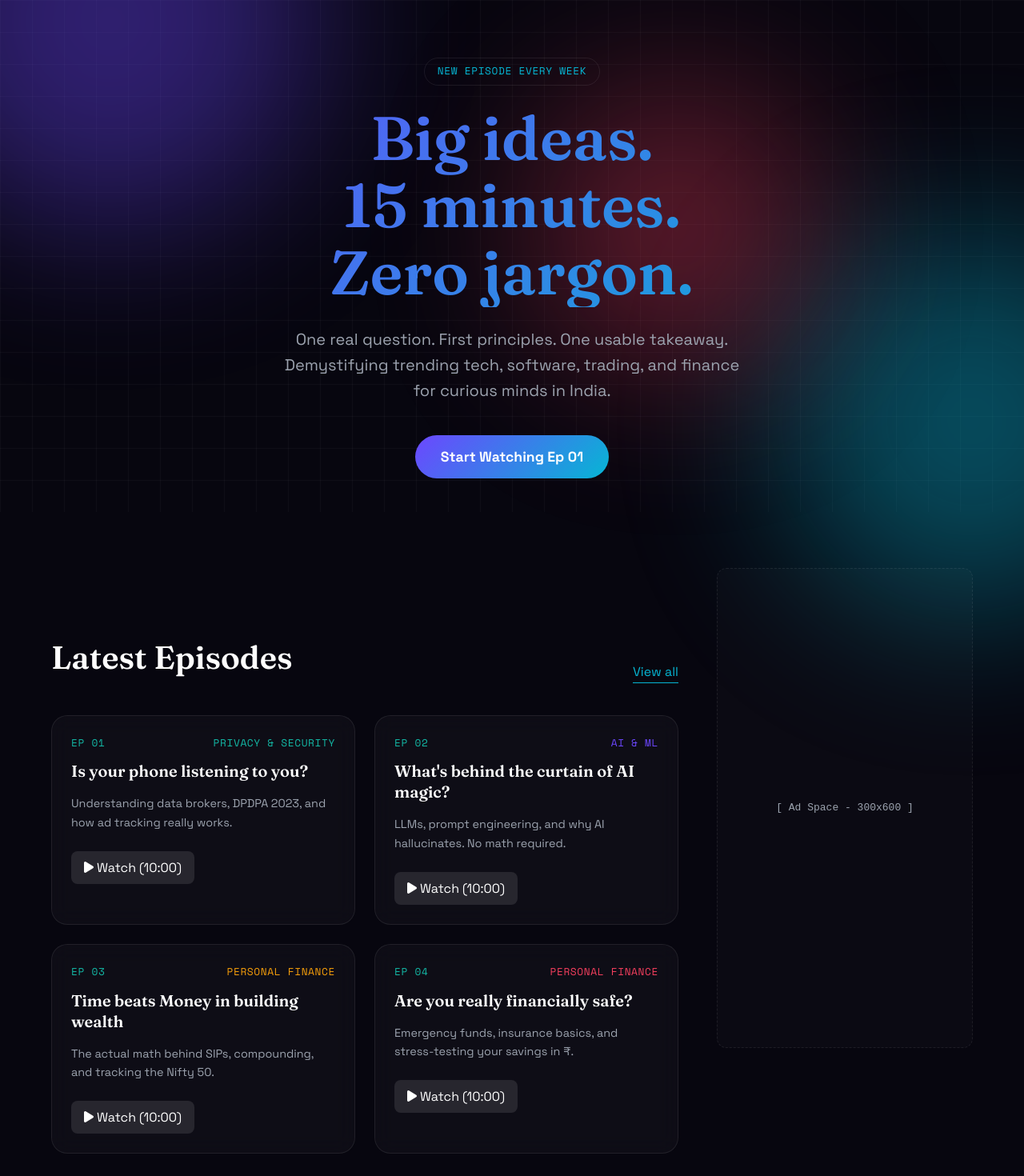
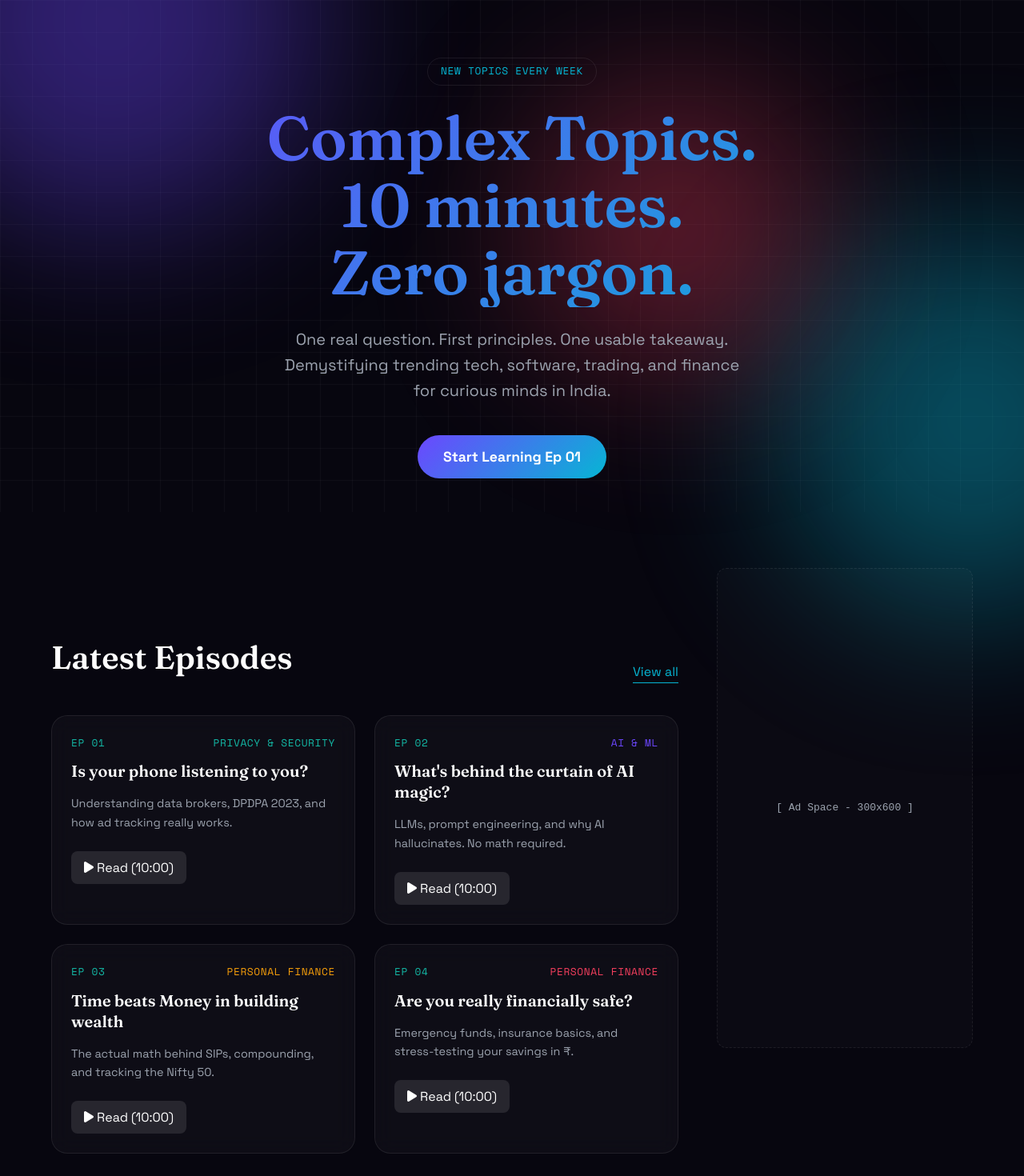
Before and after one commit to Kinet-Labs-Organization/simplified-with-suman, a React (Vite) app: page / in a window 1280 px wide. Shown: the part 160-1630 px from the top of the page at 80% size. Built offline with nearby package versions, Linux system fonts and the light colour scheme.

Commit message:
first commits

```diff
--- a/AllEpisodes.jsx
+++ b/AllEpisodes.jsx
@@ -28,7 +28,7 @@ const AllEpisodes = () => {
                             </div>
                             <h3 className="ep-title">Is your phone listening to you?</h3>
                             <p style={{color: 'var(--text-muted)', fontSize: '0.9rem', marginBottom: '24px'}}>Understanding data brokers, DPDPA 2023, and how ad tracking really works.</p>
-                            <Link to="/is-your-phone-listening-to-you" className="play-btn"><i className="fa-solid fa-play"></i> Watch (10:00)</Link>
+                            <Link to="/is-your-phone-listening-to-you" className="play-btn"><i className="fa-solid fa-play"></i> Read (10:00)</Link>
                         </div>
 
                         <div className="glass-card">
@@ -38,7 +38,7 @@ const AllEpisodes = () => {
                             </div>
                             <h3 className="ep-title">What's behind the curtain of AI magic?</h3>
                             <p style={{color: 'var(--text-muted)', fontSize: '0.9rem', marginBottom: '24px'}}>LLMs, prompt engineering, and why AI hallucinates. No math required.</p>
-                            <Link to="/episode/2" className="play-btn"><i className="fa-solid fa-play"></i> Watch (10:00)</Link>
+                            <Link to="/episode/2" className="play-btn"><i className="fa-solid fa-play"></i> Read (10:00)</Link>
                         </div>
 
                         <div className="glass-card">
@@ -48,7 +48,7 @@ const AllEpisodes = () => {
                             </div>
                             <h3 className="ep-title">Time beats Money in building wealth</h3>
                             <p style={{color: 'var(--text-muted)', fontSize: '0.9rem', marginBottom: '24px'}}>The actual math behind SIPs, compounding, and tracking the Nifty 50.</p>
-                            <Link to="/episode/3" className="play-btn"><i className="fa-solid fa-play"></i> Watch (10:00)</Link>
+                            <Link to="/episode/3" className="play-btn"><i className="fa-solid fa-play"></i> Read (10:00)</Link>
                         </div>
 
                         <div className="glass-card">
@@ -58,7 +58,7 @@ const AllEpisodes = () => {
                             </div>
                             <h3 className="ep-title">Are you really financially safe?</h3>
                             <p style={{color: 'var(--text-muted)', fontSize: '0.9rem', marginBottom: '24px'}}>Emergency funds, insurance basics, and stress-testing your savings in ₹.</p>
-                            <Link to="/episode/4" className="play-btn"><i className="fa-solid fa-play"></i> Watch (10:00)</Link>
+                            <Link to="/episode/4" className="play-btn"><i className="fa-solid fa-play"></i> Read (10:00)</Link>
                         </div>
                     </div>
                 </div>
--- a/Footer.jsx
+++ b/Footer.jsx
@@ -42,8 +42,8 @@ const Footer = () => {
             </div>
 
             <div className="legal-text">
-                <p>&copy; 2026 Suman Mandal. All rights reserved. Made in Kolkata, India.</p>
-                <p style={{marginTop: '8px'}}>Disclaimer: Content provided on SWS is for educational purposes only and does not constitute financial or investment advice. Always consult with a SEBI-registered advisor before making investment decisions.</p>
+                <p>&copy; 2026 Simplified with Suman. All rights reserved. Made in India with Love.</p>
+                <p style={{marginTop: '8px'}}>Disclaimer: Content provided on SWS is for educational and awareness purposes only</p>
             </div>
         </footer>
     );
--- a/Home.jsx
+++ b/Home.jsx
@@ -9,10 +9,10 @@ const Home = () => {
         <main>
             <section id="home" className="hero container">
                 <div>
-                    <div className="badge mono">New Episode Every Week</div>
-                    <h1>Big ideas.<br/>15 minutes.<br/>Zero jargon.</h1>
+                    <div className="badge mono">New Topics Every Week</div>
+                    <h1>Complex Topics.<br/>10 minutes.<br/>Zero jargon.</h1>
                     <p>One real question. First principles. One usable takeaway. Demystifying trending tech, software, trading, and finance for curious minds in India.</p>
-                    <button className="cta-btn" style={{margin: '0 auto', fontSize: '1.1rem', padding: '16px 32px'}}>Start Watching Ep 01</button>
+                    <button className="cta-btn" style={{margin: '0 auto', fontSize: '1.1rem', padding: '16px 32px'}}>Start Learning Ep 01</button>
                 </div>
             </section>
 
@@ -32,7 +32,7 @@ const Home = () => {
                                 </div>
                                 <h3 className="ep-title">Is your phone listening to you?</h3>
                                 <p style={{color: 'var(--text-muted)', fontSize: '0.9rem', marginBottom: '24px'}}>Understanding data brokers, DPDPA 2023, and how ad tracking really works.</p>
-                                <Link to="/is-your-phone-listening-to-you" className="play-btn" style={{display:'inline-block', textDecoration:'none'}}><i className="fa-solid fa-play"></i> Watch (10:00)</Link>
+                                <Link to="/is-your-phone-listening-to-you" className="play-btn" style={{display:'inline-block', textDecoration:'none'}}><i className="fa-solid fa-play"></i> Read (10:00)</Link>
                             </div>
 
                             <div className="glass-card">
@@ -42,7 +42,7 @@ const Home = () => {
                                 </div>
                                 <h3 className="ep-title">What's behind the curtain of AI magic?</h3>
                                 <p style={{color: 'var(--text-muted)', fontSize: '0.9rem', marginBottom: '24px'}}>LLMs, prompt engineering, and why AI hallucinates. No math required.</p>
-                                <Link to="/episode/2" className="play-btn" style={{display:'inline-block', textDecoration:'none'}}><i className="fa-solid fa-play"></i> Watch (10:00)</Link>
+                                <Link to="/episode/2" className="play-btn" style={{display:'inline-block', textDecoration:'none'}}><i className="fa-solid fa-play"></i> Read (10:00)</Link>
                             </div>
 
                             <div className="glass-card">
@@ -52,7 +52,7 @@ const Home = () => {
                                 </div>
                                 <h3 className="ep-title">Time beats Money in building wealth</h3>
                                 <p style={{color: 'var(--text-muted)', fontSize: '0.9rem', marginBottom: '24px'}}>The actual math behind SIPs, compounding, and tracking the Nifty 50.</p>
-                                <Link to="/episode/3" className="play-btn" style={{display:'inline-block', textDecoration:'none'}}><i className="fa-solid fa-play"></i> Watch (10:00)</Link>
+                                <Link to="/episode/3" className="play-btn" style={{display:'inline-block', textDecoration:'none'}}><i className="fa-solid fa-play"></i> Read (10:00)</Link>
                             </div>
 
                             <div className="glass-card">
@@ -62,7 +62,7 @@ const Home = () => {
                                 </div>
                                 <h3 className="ep-title">Are you really financially safe?</h3>
                                 <p style={{color: 'var(--text-muted)', fontSize: '0.9rem', marginBottom: '24px'}}>Emergency funds, insurance basics, and stress-testing your savings in ₹.</p>
-                                <Link to="/episode/4" className="play-btn" style={{display:'inline-block', textDecoration:'none'}}><i className="fa-solid fa-play"></i> Watch (10:00)</Link>
+                                <Link to="/episode/4" className="play-btn" style={{display:'inline-block', textDecoration:'none'}}><i className="fa-solid fa-play"></i> Read (10:00)</Link>
                             </div>
                         </div>
                     </section>
--- a/IsYourPhoneListeningToYou.jsx
+++ b/IsYourPhoneListeningToYou.jsx
@@ -23,13 +23,13 @@ const IsYourPhoneListeningToYou = () => {
                             <p style={{ color: 'var(--text-muted)', fontSize: '1.2rem' }}>We pull back the curtain on data brokers, DPDPA 2023, and the "digital magic" behind ad tracking.</p>
                         </header>
 
-                        {/* Video Player Placeholder */}
-                        <div style={{ width: '100%', aspectRatio: '16/9', background: 'rgba(0,0,0,0.3)', borderRadius: '16px', display: 'flex', alignItems: 'center', justifyContent: 'center', margin: '40px 0 48px 0', border: '1px solid var(--glass-border)' }}>
+                        {/* Video Player Placeholder - To be implemented */}
+                        {/* <div style={{ width: '100%', aspectRatio: '16/9', background: 'rgba(0,0,0,0.3)', borderRadius: '16px', display: 'flex', alignItems: 'center', justifyContent: 'center', margin: '40px 0 48px 0', border: '1px solid var(--glass-border)' }}>
                             <div style={{ textAlign: 'center' }}>
                                 <i className="fa-solid fa-play-circle" style={{ fontSize: '4rem', color: 'var(--cyan)', marginBottom: '16px', cursor: 'pointer' }}></i>
                                 <p style={{ color: 'var(--text-muted)' }}>Watch the full explanation (10:00)</p>
                             </div>
-                        </div>
+                        </div> */}
 
                         {/* Sidebar Ad for Mobile/Tablet */}
                         <aside className="sidebar-mobile" style={{ margin: '40px 0' }}>
--- a/LegalPages.jsx
+++ b/LegalPages.jsx
@@ -14,7 +14,7 @@ const LegalLayout = ({ title, lastUpdated, badgeColor, badgeText, children }) =>
                     <div style={{marginTop: '40px'}}>
                         <h2>Contact Us</h2>
                         <p>If you have any questions, please contact us at:</p>
-                        <p className="mono" style={{color: 'var(--text-main)'}}>suman.mandal.231293@gmail.com</p>
+                        <p className="mono" style={{color: 'var(--text-main)'}}>kinetlabs@gmail.com</p>
                     </div>
                 </div>
             </div>
```
